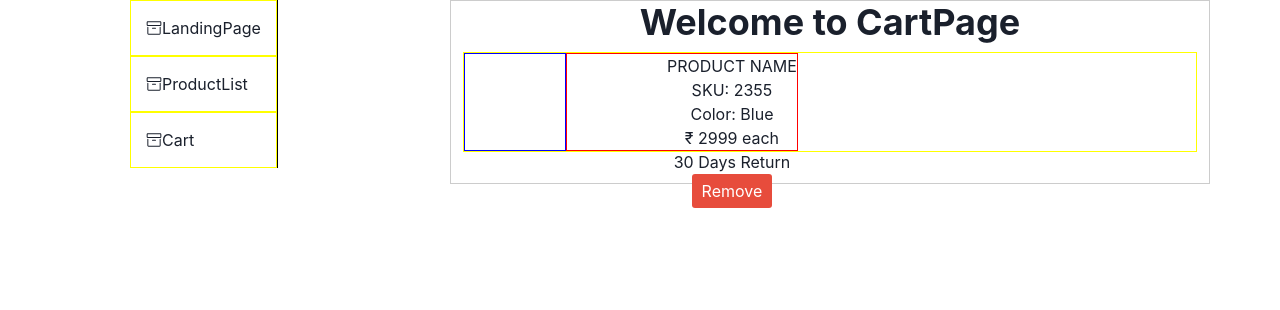
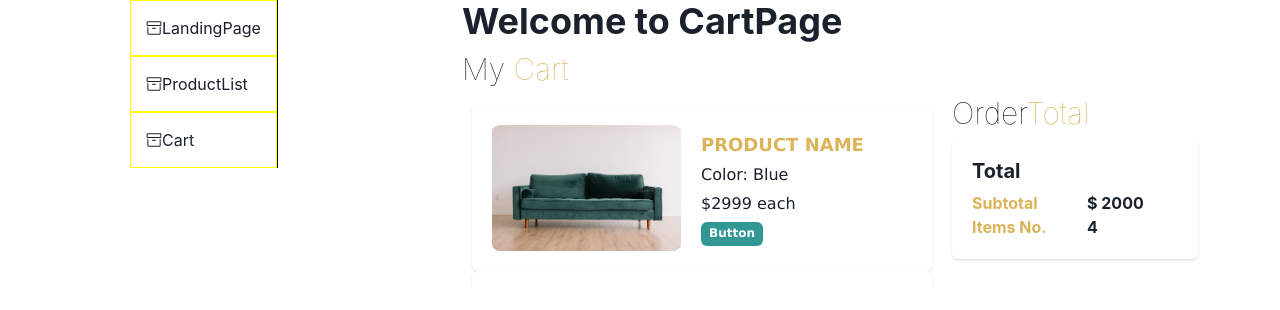
Before and after one commit to Namaumbo/ecommence-app, a React (Create React App) app: page /cart-page in a window 1280 px wide. Shown: the top 310 px of the page. Built offline with nearby package versions, Linux system fonts and the light colour scheme.

Commit message:
feature: subtotal design

```diff
--- a/src/App.css
+++ b/src/App.css
@@ -1,9 +1,11 @@
+
 .App {
-  text-align: center;
+  /* text-align: center; */
+
 }
 
 .col-8{
-  border: 1px solid #ccc;
+  /* border: 1px solid #ccc; */
 }
 .App-logo {
   height: 40vmin;
--- a/src/App.js
+++ b/src/App.js
@@ -11,7 +11,7 @@ import SidebarComponent from "./components/sideBar/SidebarComponents.js";
 const Layout = () => {
   return (
     <React.Fragment>
-      <div className="container text-center">
+      <div className="container">
         <div className="row">
           <div className="col-4">
             <SidebarComponent />
--- a/src/components/horizontalcardComponent/HorizontalCardComponent.js
+++ b/src/components/horizontalcardComponent/HorizontalCardComponent.js
@@ -1,35 +1,29 @@
 import React from "react";
-import {
-  Card,
-  Image,
-  Stack,
-  CardBody,
-  CardFooter,
-  Text,
-  Button,
-  Heading,
-} from "@chakra-ui/react";
-
+import { Card, CardBody, Button } from "@chakra-ui/react";
 import "./horizontalComponent.css";
 export default function HorizontalCardComponent() {
   return (
     <React.Fragment>
+      <Card variant = 'elevated'>
+        <CardBody>
           <div className="product-details">
             <div className="product-image">
-          {/* <img
+              <img
                 src={`${process.env.PUBLIC_URL}/photo.avif`}
                 alt="Green double couch with wooden legs"
-          /> */}
+              />
             </div>
             <div className="product-info">
               <div className="product-name">PRODUCT NAME</div>
-          <div className="product-sku">SKU: 2355</div>
               <div className="product-color">Color: Blue</div>
-          <div className="product-price">₹ 2999 each</div>
-          <div className="product-return">30 Days Return</div>
-          <button className="remove-btn">Remove</button>
+              <div className="product-price">$2999 each</div>
+              <Button colorScheme="teal" size="xs">
+                Button
+              </Button>
             </div>
           </div>
+        </CardBody>
+      </Card>
     </React.Fragment>
   );
 }
--- a/src/components/horizontalcardComponent/horizontalComponent.css
+++ b/src/components/horizontalcardComponent/horizontalComponent.css
@@ -1,26 +1,33 @@
-/* #product-name {
+ .product-name {
     color: #dbb358;
-    font-size: 35px
+    font-size: 35px;
+    font-weight: bolder;
+    font-family: Verdana, Geneva, Tahoma, sans-serif;
+
 }
-
 
 .product-details {
     display: flex;
     align-items: center;
-    background-color: #f8f8f8;
-    padding: 10px;
+    background-color: #fff;
     border-radius: 5px;
+    font-family: Verdana, Geneva, Tahoma, sans-serif;
+
 }
 
 .product-image {
-    width: 100px;
-    height: 100px;
+    width: 45%;
+    height: 45%;
     margin-right: 20px;
+
 }
 
 .product-image img {
     max-width: 100%;
     max-height: 100%;
+    border-radius: 5%;
+    object-fit: contain;
+
 }
 
 .product-info {
@@ -31,46 +38,13 @@
     font-weight: bold;
     font-size: 18px;
     margin-bottom: 5px;
+    font-family: Verdana, Geneva, Tahoma, sans-serif;
+
 }
-
-.product-sku,
 .product-color,
 .product-price,
-.product-shipping,
 .product-return {
     margin-bottom: 5px;
-}*/
-
-.remove-btn {
-    background-color: #e74c3c;
-    color: #fff;
-    border: none;
-    padding: 5px 10px;
-    border-radius: 3px;
-    cursor: pointer;
-}
-
-.product-image {
-    border: 1px solid blue;
-    padding-left: 100px;
-}
-
-.product-image img {
-    width: 40%;
-    border: 1px solid blue;
-    padding-left: 100px;
+    font-family: Verdana, Geneva, Tahoma, sans-serif;
 
 }
-
-.product-info {
-    border: 1px solid red;
-    padding-left: 100px;
-    /* width:60em ; */
-}
-
-.product-details {
-    border: 1px solid yellow;
-    display: flex;
-    width: 10;
-    height: 100px;
-}
--- a/src/pages/CartPage.js
+++ b/src/pages/CartPage.js
@@ -1,11 +1,41 @@
 import React from "react";
-import { Heading } from "@chakra-ui/react";
+import { Heading, Card, CardBody } from "@chakra-ui/react";
 import HorizontalCardComponent from "../components/horizontalcardComponent/HorizontalCardComponent";
+import "./pages.css";
 export default function CartPage() {
   return (
     <React.Fragment>
       <Heading>Welcome to CartPage</Heading>
-      <HorizontalCardComponent/>
+      <Heading as="h4" size="lg" id="head">
+        My <span className="cart">Cart</span>
+      </Heading>
+      <div className="order-cart-container">
+        <div className="picked-item-container">
+          <HorizontalCardComponent />
+          <HorizontalCardComponent />
+          <HorizontalCardComponent />
+          <HorizontalCardComponent />
+          <HorizontalCardComponent />
+        </div>
+        <div className="order-total">
+          <Heading as="h4" size="lg" id="head">
+            Order<span className="cart">Total</span>
+          </Heading>
+          <Card>
+            <CardBody>
+            <Heading as="h4" size="md" id="subtotal">Total</Heading>
+              <div className="row align-items-start">
+                <div className="col" id="total-heads" >Subtotal </div>
+                <div className="col" id="amounts-numbers">$ 2000 </div>
+              </div>
+              <div className="row align-items-start">
+                <div className="col" id="total-heads" >Items No. </div>
+                <div className="col"  id="amounts-numbers">4</div>
+              </div>
+            </CardBody>
+          </Card>
+        </div>
+      </div>
     </React.Fragment>
   );
 }
--- /dev/null
+++ b/src/pages/pages.css
@@ -0,0 +1,45 @@
+.cart {
+    color: #dbb358;
+    font-weight: lighter;
+}
+
+#head {
+    font-weight: lighter;
+}
+
+.picked-item-container {
+    height: 12em;
+    /* border: 0.3px solid rgb(185, 185, 185); */
+    border-radius: 5px;
+    padding: 10px;
+    overflow: hidden;
+    overflow-y: scroll;
+    max-width: 30em;
+    margin-right: 10px;
+}
+
+.order-cart-container {
+    display: flex
+}
+
+.order-total {
+    width: 22em;
+}
+
+#total-heads {
+    font-weight: bolder;
+    color: #dbb358;
+}
+
+#amounts-numbers {
+    font-weight: bolder;
+}
+
+.order-total {
+    /* border: 0.3px solid rgb(185, 185, 185); */
+    border-radius: 5px;
+}
+
+.subtotal {
+    font-family: Verdana, Geneva, Tahoma, sans-serif
+}
```
Lines whose indentation alone changed are shown as unchanged.
